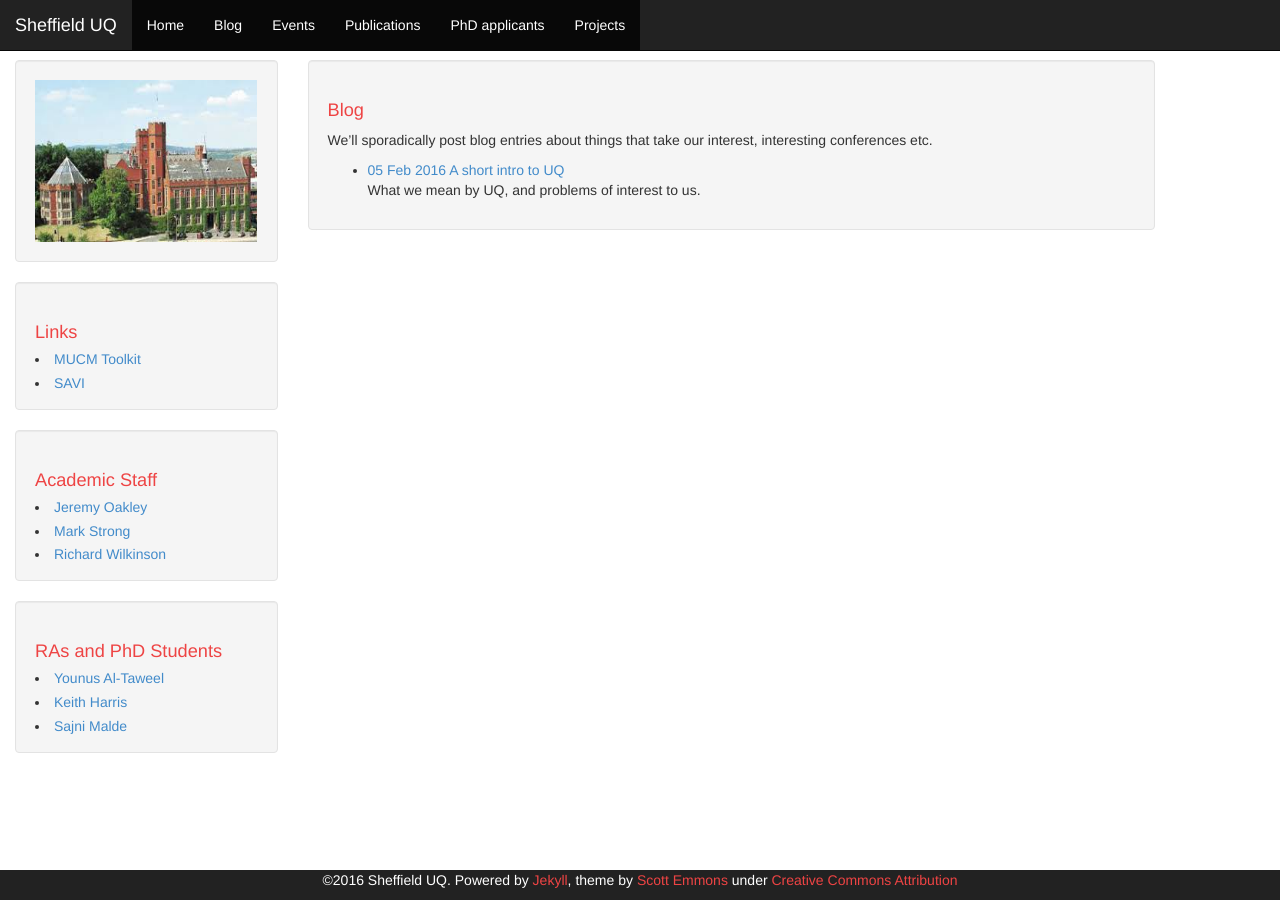
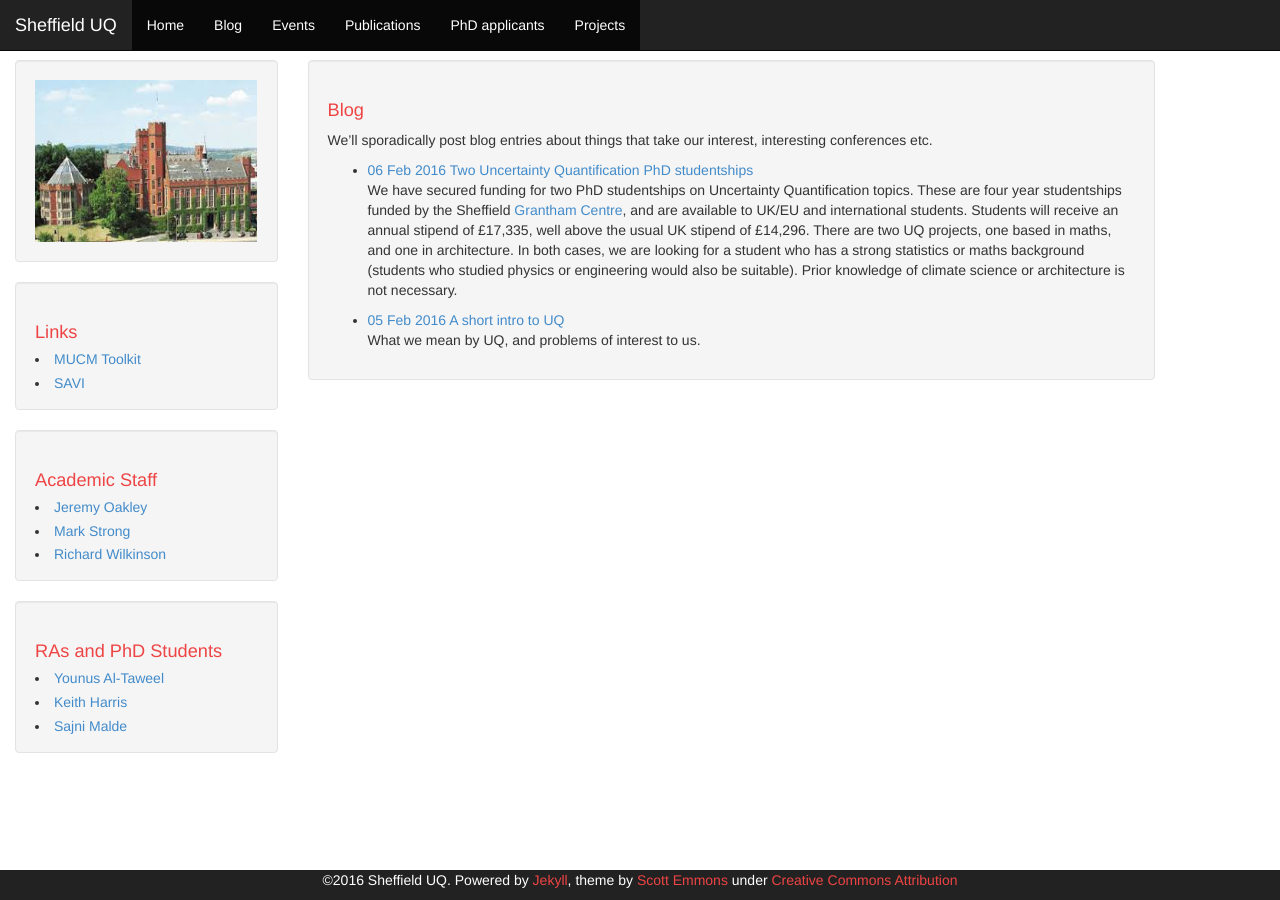
Before and after one commit to rich-d-wilkinson/SheffUQwebpages, a Jekyll site: the page built from blog.md, in a window 1280 px wide. Built offline with Jekyll 4.4.1, drawn with Linux system fonts in a browser that asks for light colours; part of the change alters nothing that is shown.

Commit message:
Added blog entry for Grantham studentship, and linked to it from PhD page.

```diff
--- a/PhD.md
+++ b/PhD.md
@@ -7,3 +7,5 @@ layout: default
 PhD applications in the area of UQ are welcome at any time. Applicants should have a good background in statistics or machine learning, with some knowledge of Bayesian methods. PhD students will be based in either SoMaS or ScHARR, and will normally be supervised by at least two academics within the group.
 
 If you wish to apply for a PhD, you should first contact one of the group members to discuss your application.
+
+We are currently [advertising]({% post_url 2016-02-06-Grantham %}) for  two specific funded PhD projects.
--- /dev/null
+++ b/_posts/2016-02-06-Grantham.markdown
@@ -0,0 +1,41 @@
+---
+layout: post
+title:  "Two Uncertainty Quantification PhD studentships"
+date:   2016-02-06
+author: Richard Wilkinson
+authorurl: http://r-wilkinson.staff.shef.ac.uk
+
+categories: jekyll update blog
+---
+
+We have secured funding for two PhD studentships on  Uncertainty Quantification topics. These are four year studentships funded by the Sheffield [Grantham Centre](http://grantham.sheffield.ac.uk), and are available to UK/EU and international students. Students will receive an annual stipend of £17,335, well above the usual UK stipend of £14,296.  There are two UQ projects, one based in maths, and one in architecture. In both cases, we are looking for  a student who has a strong statistics or maths background (students who studied physics or engineering would also be suitable). Prior knowledge of climate science or architecture is not necessary.
+
+
+# Reconstructing the past and predicting the future: what can ice­-cores tell us about climate?<a name="maths"></a>
+
+Statistical expertise can contribute greatly to climate science, particularly in palaeoclimate research, where the quality of the data means that careful treatment of uncertainty is important. Without this, scientific errors can occur, potentially leading to a public loss of confidence (the ‘hockey stick’ and the ‘climategate’ controversies were both due to arguments over the statistical treatment of palaeo data). This project offers the opportunity to work on statistical methodology while also contributing to an important scientific problem.
+
+To understand how the Earth’s climate has evolved over long time-scales we use palaeo-data, such as measurements from ice-cores extracted from glaciers. The information they contain is a combination of global and local temperatures, sea-­ice extent, and polar ice sheet changes. Our physical understanding of glaciers is encoded in complex computer models which model the ice composition by
+taking into account the numerous different processes involved.
+
+The key question for this project is: what combination of temperature, ice­sheet, and sea ice configuration most likely led to the observed time­series data? The complexity of the simulators means that we are limited to a small ensemble of simulator runs, comparing a few different scenarios. The first task of the Grantham scholar will be to build a fast statistical surrogate of the UK ­isotope enabled climate model, known as an emulator. Once we have an emulator, the next task will be to develop Bayesian methodology to solve the inverse problem. This will involve the use of complex Monte Carlo methods, and will require careful quantification of the uncertainties in the model and data. Once this methodology is in place, we can then explore various scientific hypotheses and produce climate reconstructions.
+
+
+For more details see [here](https://www.findaphd.com/search/ProjectDetails.aspx?PJID=72343), and  apply online [here](http://www.sheffield.ac.uk/postgraduate/research/apply/applying). The project will be based in the School of Mathematics and Statistics, supervised by Dr Richard Wilkinson, Professor Caitlin Buck, and Dr Julie Jones (Geography). The student will be expected to spend time visiting project partner Dr Louise Sime at the British Antarctic Survey in Cambridge.
+
+
+#Characterising Uncertainty in Complex Environmental Simulations for Climate Change Conscious Sustainable Planning and Design
+
+Urban neighbourhoods and buildings designed with future climate in mind are more likely to perform sustainably. To do so, we need to use detailed site-specific climate projections and complex urban microclimate models in the design process. Multi-scale environmental modelling and simulation can be used to systematically explore a large number of planning  options, to examine the likely effect on sustainability over time. However, these computer simulations involves many uncertain  elements, and the implication of these compounded uncertainties is not well understood. This research aims to identify, quantify, and visualize such uncertainties.
+
+The project will involve Bayesian statistics, uncertainty quantification tools such as Gaussian processes, and will require an appreciation of climate modelling. The project will require the student to work closely with complex microclimate models, and so an interest in urban design and planning would be beneficial.
+
+For more details see [here](https://www.findaphd.com/search/ProjectDetails.aspx?PJID=72342), and apply online [here](http://www.sheffield.ac.uk/postgraduate/research/apply/applying). The project will be based in the School of Architecture, supervised by Dr Chenzhi Peng, Dr Richard Wilkinson (School of Maths and Statistics) and Professor Helen Kenedy (Department of Sociological Studies).
+
+
+# About the Grantham Centre
+
+The Grantham Centre for Sustainable Futures focuses on advancing the science of sustainability and connecting it with the policy debate around how humans can live in a more sustainable way.
+grantham.sheffield.ac.uk
+
+We are recruiting Grantham Scholars who will combine outstanding intellect with a strong commitment to public engagement, leadership and action. If these principles match your ambitions, you are invited to apply for one of our interdisciplinary PhD research projects to help solve the challenges of sustainability. You will be supported by the Grantham Centre through a unique training programme, designed to equip to with the skills to become a policy advocate and leader in sustainability matters.
```
Also changed, not shown: projects.md (line endings or trailing spaces).
